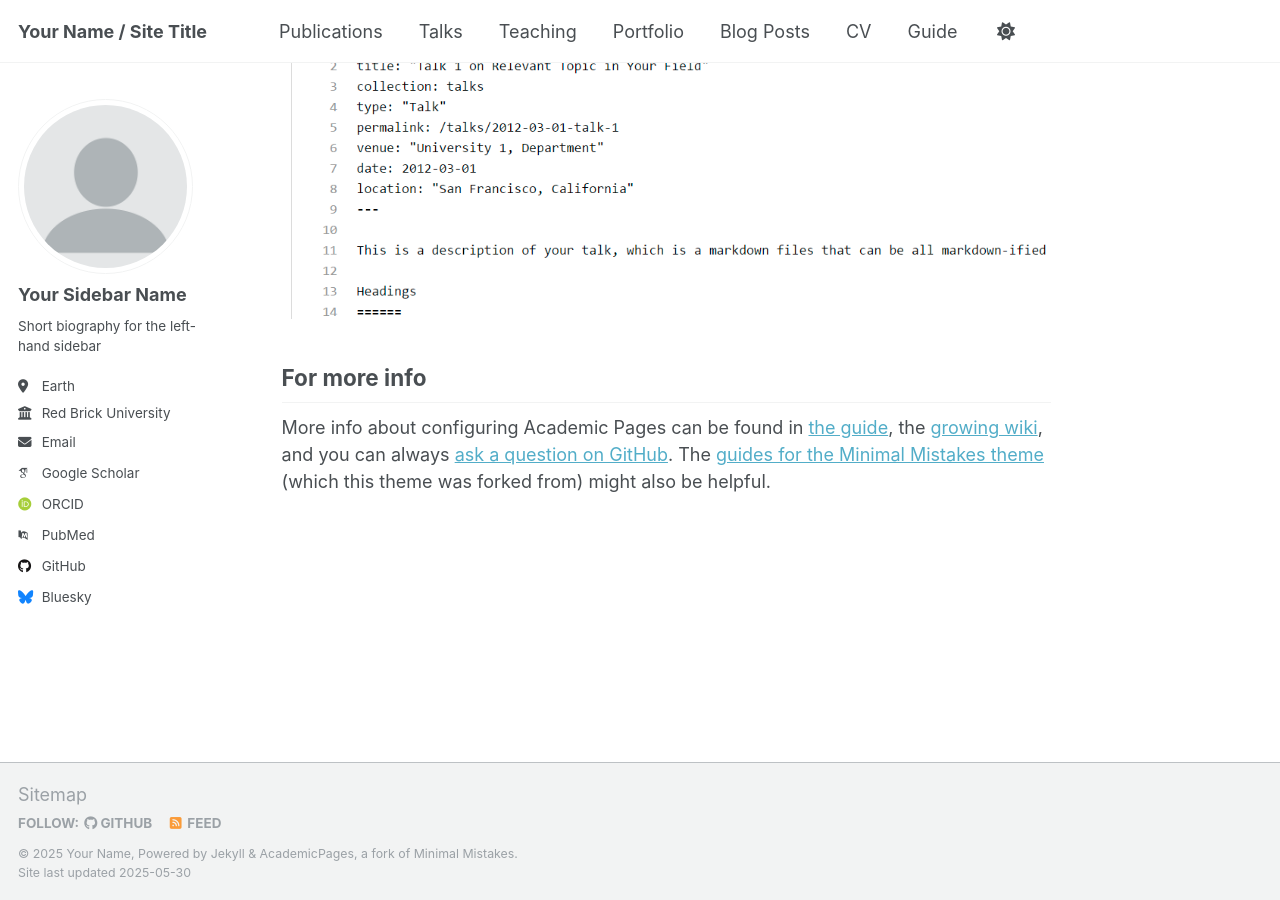
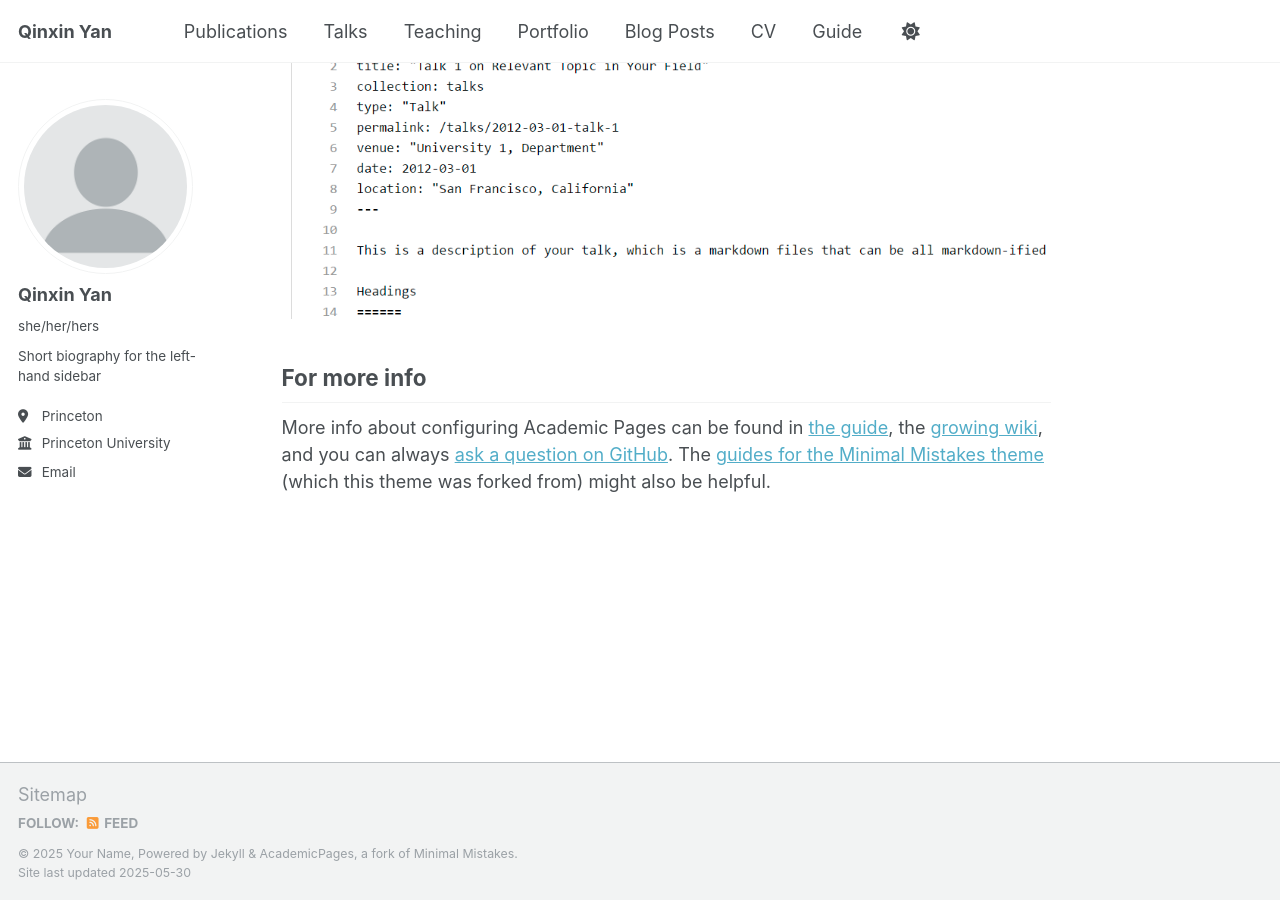
Before and after one commit to Qinxin-Yan/qinxin-yan.github.io, a Jekyll site: the page built from _pages/about.md, in a window 1280 px wide and 900 px high, scrolled down 2636 px. Built offline with Jekyll 4.4.1, drawn with Linux system fonts in a browser that asks for light colours; some web fonts are replaced.

Commit message:
Update _config.yml

```diff
--- a/_config.yml
+++ b/_config.yml
@@ -9,7 +9,7 @@
 # Basic Site Settings
 locale                   : "en-US"
 site_theme               : "default"
-title                    : "Your Name / Site Title"
+title                    : "Qinxin Yan"
 title_separator          : "-"
 name                     : &name "Your Name"
 description              : &description "personal description"
@@ -23,58 +23,58 @@ repository               : "academicpages/academicpages.github.io"
 author:
   # Biographic information
   avatar           : "profile.png"
-  name             : "Your Sidebar Name"
-  pronouns         : # example: "she/her"
+  name             : "Qinxin Yan"
+  pronouns         : "she/her/hers"
   bio              : "Short biography for the left-hand sidebar"
-  location         : "Earth"
-  employer         : "Red Brick University"
+  location         : "Princeton"
+  employer         : "Princeton University"
   uri              : # URL
-  email            : "none@example.org"
+  email            : "qy3953@princeton.edu"
 
   # Academic websites
   academia         : # URL
   arxiv            : # URL - Update with the correct link to your profile
-  googlescholar    : "https://scholar.google.com/citations?user=PS_CX0AAAAAJ"
-  impactstory      : # URL
-  orcid            : "http://orcid.org/yourorcidurl"
-  semantic         : # URL
-  pubmed           : "https://www.ncbi.nlm.nih.gov/pubmed/?term=john+snow"
-  researchgate     : # URL
-  scopus           : # URL
+  #googlescholar    : "https://scholar.google.com/citations?user=PS_CX0AAAAAJ"
+  #impactstory      : # URL
+  #orcid            : "http://orcid.org/yourorcidurl"
+  #semantic         : # URL
+  #pubmed           : "https://www.ncbi.nlm.nih.gov/pubmed/?term=john+snow"
+  #researchgate     : # URL
+  #scopus           : # URL
 
   # Repositories and software development
-  bitbucket        : # Username - Update with your username on the site
-  codepen          : # Username
-  dribbble         : # Username
-  github           : "academicpages"
-  kaggle           : # Username
-  stackoverflow    : # User number or user number and name (i.e., use "1" or "1/jeff-atwood")
+  #bitbucket        : # Username - Update with your username on the site
+  #codepen          : # Username
+  #dribbble         : # Username
+  #github           : "academicpages"
+  #kaggle           : # Username
+  #stackoverflow    : # User number or user number and name (i.e., use "1" or "1/jeff-atwood")
 
   # Social media
-  bluesky          : "bsky.app" # Replace this with you Bluesky username
-  facebook         : # Username
-  flickr           : # Username
-  foursquare       : # Username
-  goodreads        : # Username
-  google_plus      : # Username
-  keybase          : # Username
-  instagram        : # Username
-  lastfm           : # Username
-  linkedin         : # Username
-  mastodon         : # URL
-  medium           : # URL
-  pinterest        : # Username
-  soundcloud       : # Username
-  steam            : # Username
-  telegram         : # URL
-  tumblr           : # Username
-  twitter          : # Username for X / Twitter
-  vine             : # Username
-  weibo            : # Username
-  wikipedia        : # Username
-  xing             : # Username
-  youtube          : # Username
-  zhihu            : # Username
+  #bluesky          : "bsky.app" # Replace this with you Bluesky username
+  #facebook         : # Username
+  #flickr           : # Username
+  #foursquare       : # Username
+  #goodreads        : # Username
+  #google_plus      : # Username
+  #keybase          : # Username
+  #instagram        : # Username
+  #lastfm           : # Username
+  #linkedin         : # Username
+  #mastodon         : # URL
+  #medium           : # URL
+  #pinterest        : # Username
+  #soundcloud       : # Username
+  #steam            : # Username
+  #telegram         : # URL
+  #tumblr           : # Username
+  #twitter          : # Username for X / Twitter
+  #vine             : # Username
+  #weibo            : # Username
+  #wikipedia        : # Username
+  #xing             : # Username
+  #youtube          : # Username
+  #zhihu            : # Username
 
 # Publication Category - The following the list of publication categories and their headings
 publication_category:
```
